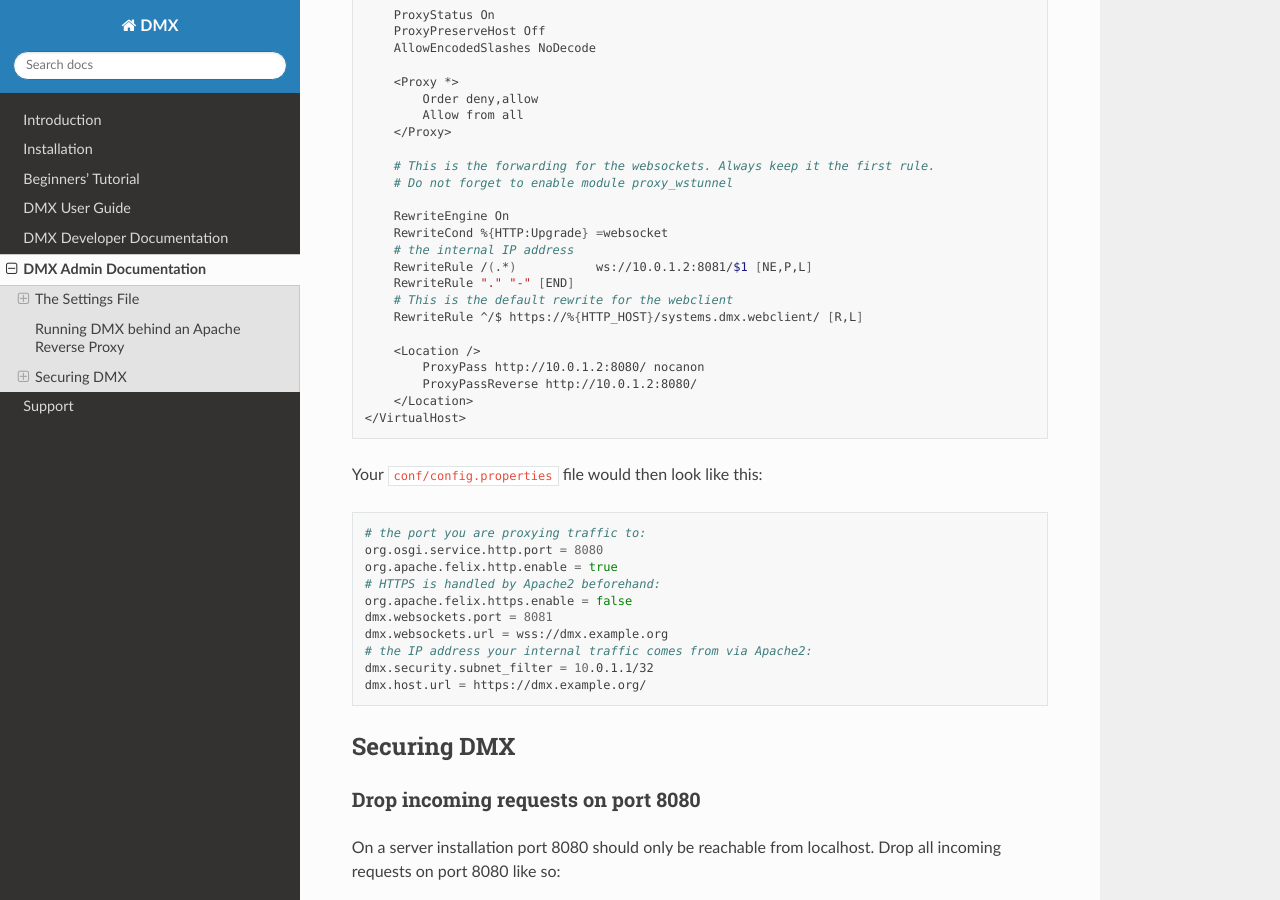
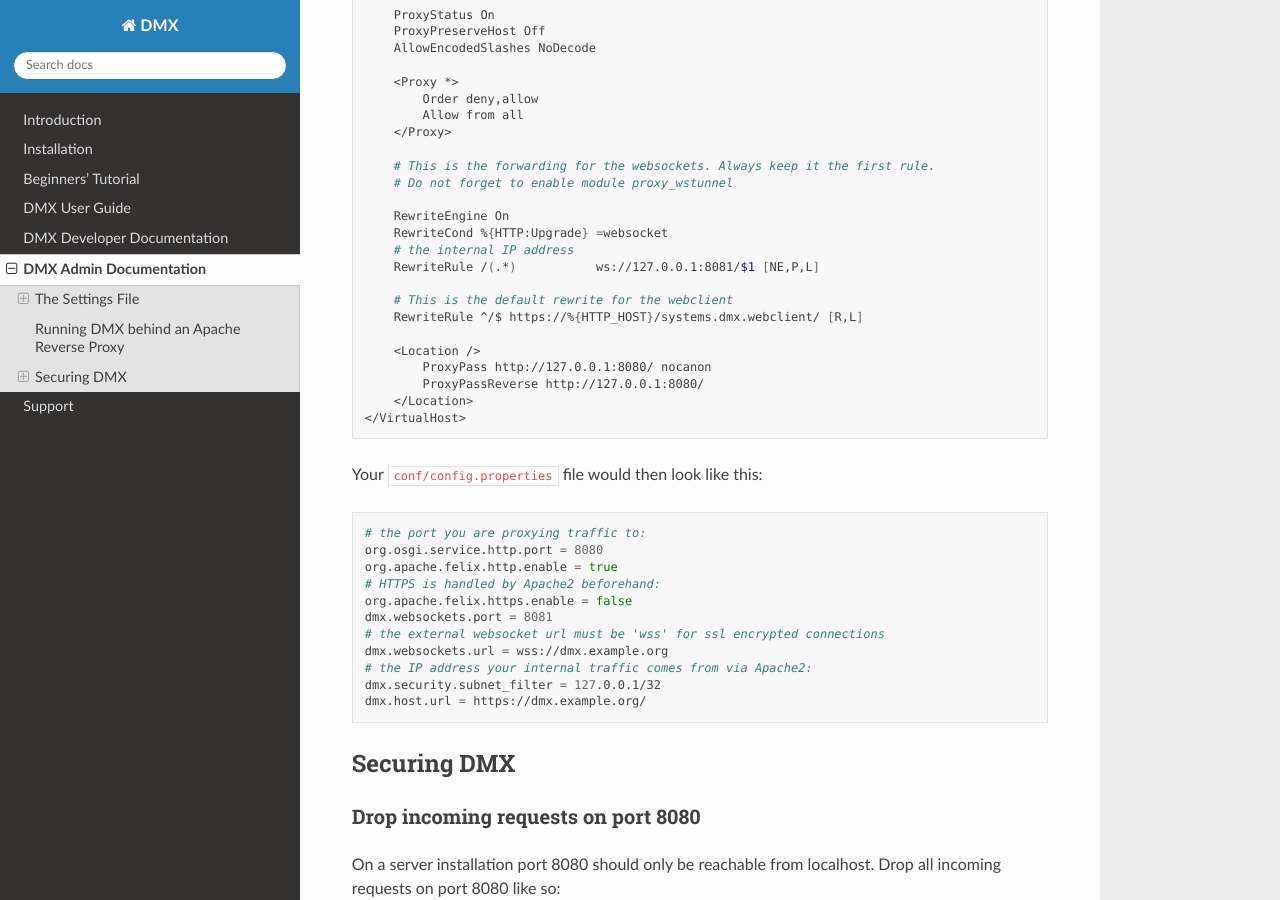
Before and after one commit to dmx-systems/dmx-documentation, a Sphinx documentation site: the page built from docs/admin.rst, in a window 1280 px wide and 900 px high, scrolled down 5634 px. Built offline with Sphinx 7.4.7 and the Read the Docs theme 2.0.0, drawn with Linux system fonts in a browser that asks for light colours.

Commit message:
Update admin.rst

```diff
--- a/docs/admin.rst
+++ b/docs/admin.rst
@@ -328,14 +328,14 @@
        RewriteEngine On
        RewriteCond %{HTTP:Upgrade} =websocket
        # the internal IP address
-       RewriteRule /(.*)           ws://10.0.1.2:8081/$1 [NE,P,L]
-       RewriteRule "." "-" [END]
+       RewriteRule /(.*)           ws://127.0.0.1:8081/$1 [NE,P,L]
+
        # This is the default rewrite for the webclient
        RewriteRule ^/$ https://%{HTTP_HOST}/systems.dmx.webclient/ [R,L]
 
        <Location />
-           ProxyPass http://10.0.1.2:8080/ nocanon
-           ProxyPassReverse http://10.0.1.2:8080/
+           ProxyPass http://127.0.0.1:8080/ nocanon
+           ProxyPassReverse http://127.0.0.1:8080/
        </Location>
    </VirtualHost>
 
@@ -349,9 +349,10 @@
    # HTTPS is handled by Apache2 beforehand:
    org.apache.felix.https.enable = false
    dmx.websockets.port = 8081
+   # the external websocket url must be 'wss' for ssl encrypted connections
    dmx.websockets.url = wss://dmx.example.org
    # the IP address your internal traffic comes from via Apache2:
-   dmx.security.subnet_filter = 10.0.1.1/32
+   dmx.security.subnet_filter = 127.0.0.1/32
    dmx.host.url = https://dmx.example.org/
 
 ************
```
